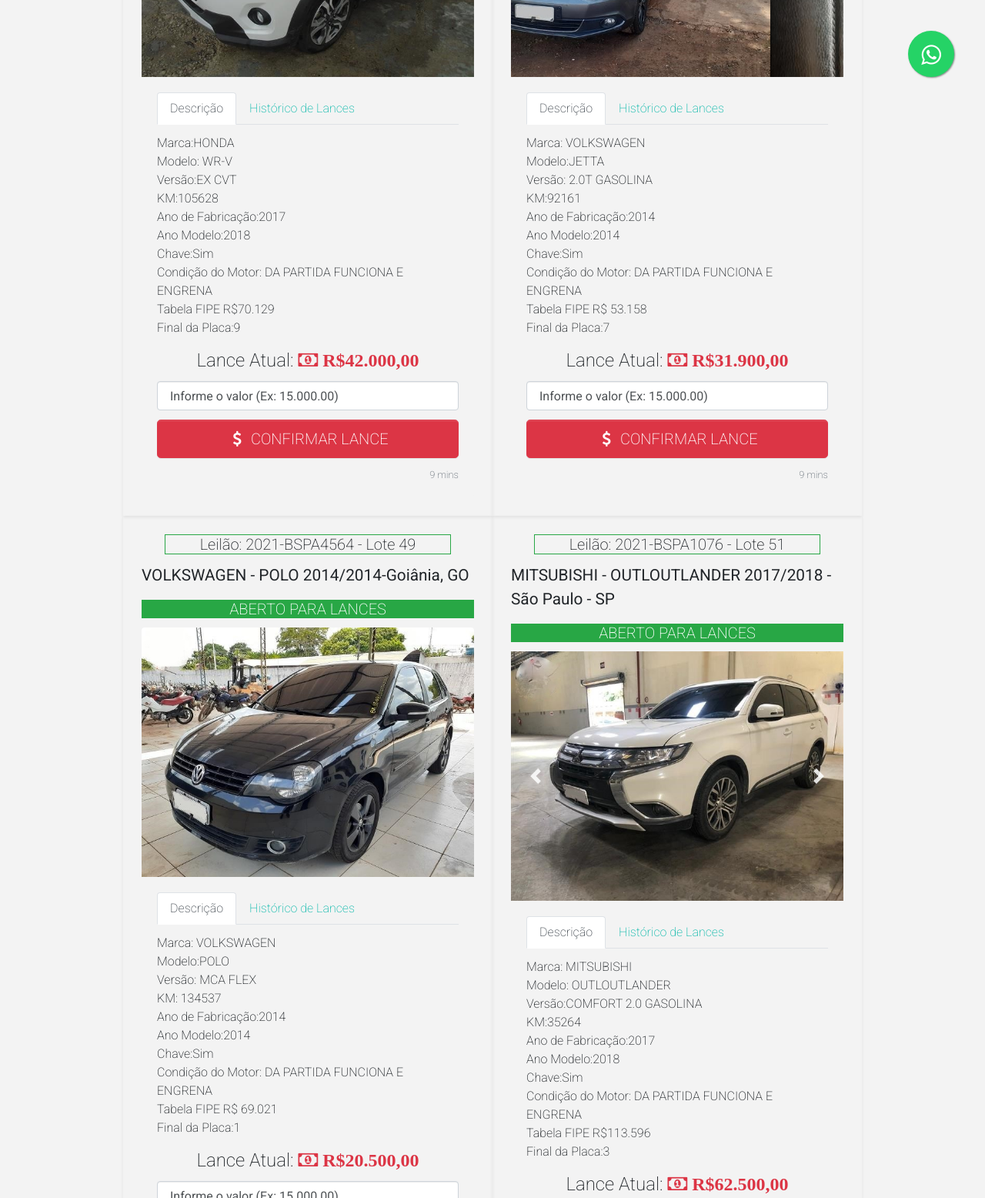
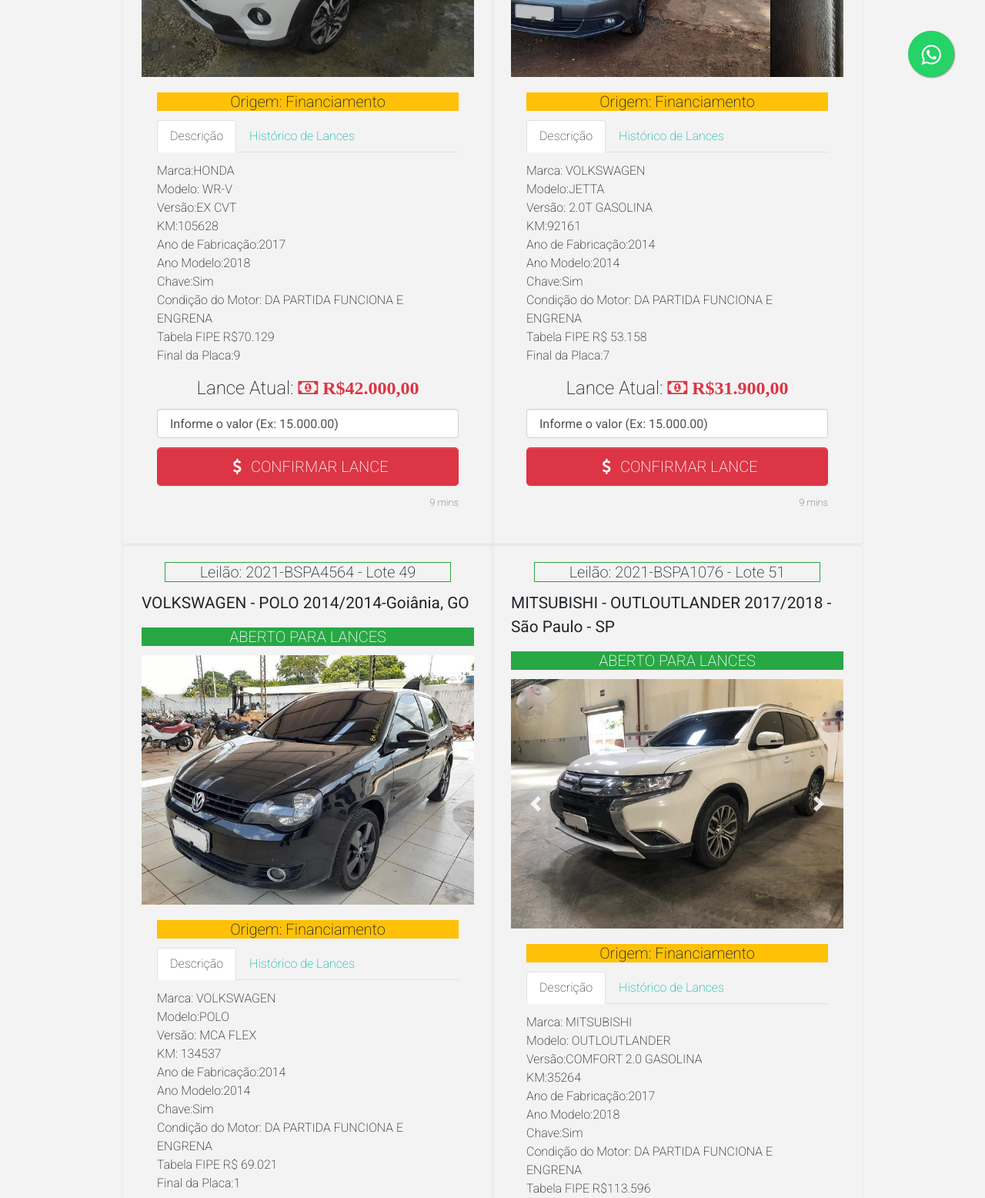
Before and after one commit to JKLeilao/JKleilao, a plain HTML site: page 2pagina.html in a window 1280 px wide. Shown: the part 660-2216 px from the top of the page at 77% size. Drawn offline with nearby package versions, Linux system fonts and the light colour scheme.

Commit message:
Add files via upload

```diff
--- a/2pagina.html
+++ b/2pagina.html
@@ -115,6 +115,7 @@
               </div> <a class="carousel-control-prev" href="#carousel1" role="button" data-slide="prev"> <span class="carousel-control-prev-icon"></span> <span class="sr-only">Previous</span> </a> <a class="carousel-control-next" href="#carousel1" role="button" data-slide="next"> <span class="carousel-control-next-icon"></span> <span class="sr-only">Next</span> </a>
             </div>
             <div class="card-body" style="">
+              <h5 class="text-center bg-warning">Origem: Financiamento</h5>
               <ul class="nav nav-tabs">
                 <li class="nav-item bg-light text-dark"> <a href="" class="nav-link active show" data-toggle="tab" data-target="#tabone">Descrição</a> </li>
                 <li class="nav-item"> <a class="nav-link" href="" data-toggle="tab" data-target="#tabtwo">Histórico de Lances</a> </li>
@@ -205,6 +206,7 @@
           </div>
           <div class="card box-shadow">
             <div class="card-body" style="">
+              <h5 class="text-center bg-warning">Origem: Financiamento</h5>
               <ul class="nav nav-tabs">
                 <li class="nav-item bg-light text-dark"> <a href="" class="nav-link active show" data-toggle="tab" data-target="#tabone1">Descrição</a> </li>
                 <li class="nav-item" style=""> <a class="nav-link" href="" data-toggle="tab" data-target="#tabone2">Histórico de Lances</a> </li>
@@ -271,6 +273,7 @@
           <div class="card box-shadow">
             <img class="card-img-top" src="assets/styleguide/polo/polo1.jpg">
             <div class="card-body" style="">
+              <h5 class="text-center bg-warning">Origem: Financiamento</h5>
               <ul class="nav nav-tabs">
                 <li class="nav-item bg-light text-dark"> <a href="" class="nav-link active show" data-toggle="tab" data-target="#tabone3">Descrição</a> </li>
                 <li class="nav-item"> <a class="nav-link" href="" data-toggle="tab" data-target="#tabone4">Histórico de Lances</a> </li>
@@ -361,6 +364,7 @@
               </div> <a class="carousel-control-prev" href="#carousel4" role="button" data-slide="prev"> <span class="carousel-control-prev-icon"></span> <span class="sr-only">Previous</span> </a> <a class="carousel-control-next" href="#carousel4" role="button" data-slide="next"> <span class="carousel-control-next-icon"></span> <span class="sr-only">Next</span> </a>
             </div>
             <div class="card-body" style="">
+              <h5 class="text-center bg-warning">Origem: Financiamento</h5>
               <ul class="nav nav-tabs">
                 <li class="nav-item bg-light text-dark"> <a href="" class="nav-link active show" data-toggle="tab" data-target="#tabone5">Descrição</a> </li>
                 <li class="nav-item"> <a class="nav-link" href="" data-toggle="tab" data-target="#tabone6">Histórico de Lances</a> </li>
@@ -464,7 +468,7 @@
     <div class="container">
       <div class="row">
         <div class="col-md-12">
-          <p class="text-center mt-3">Criado por JH Leilões Online.<br>&nbsp; CNPJ: 40.227.625/0001-05</p>
+          <p class="text-center mt-3">Criado por JK Leilões Online.<br>&nbsp; CNPJ: 40.227.625/0001-05</p>
         </div>
       </div>
     </div>
```
Also changed, not shown: index.html (+5 -1 lines).
